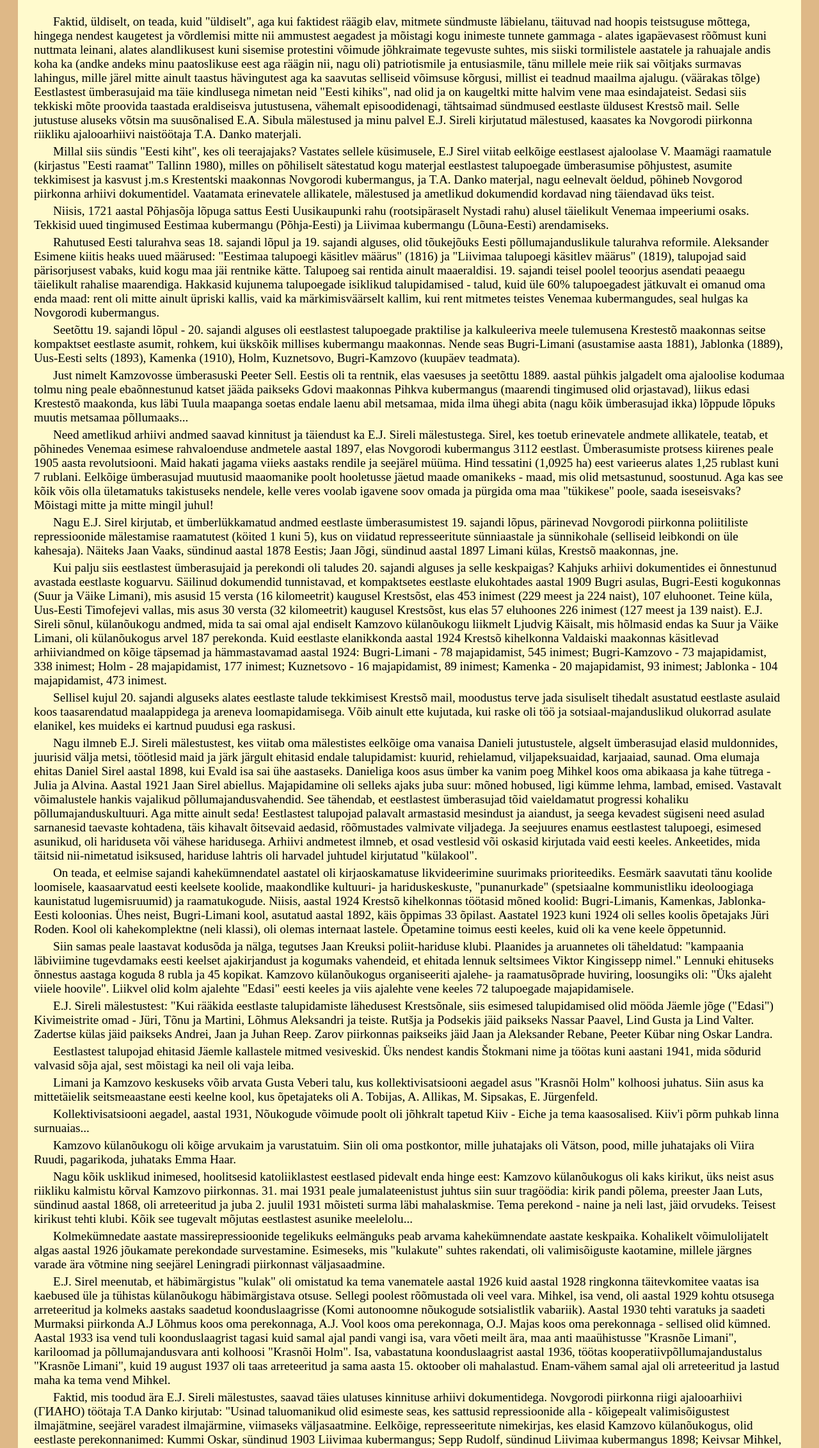
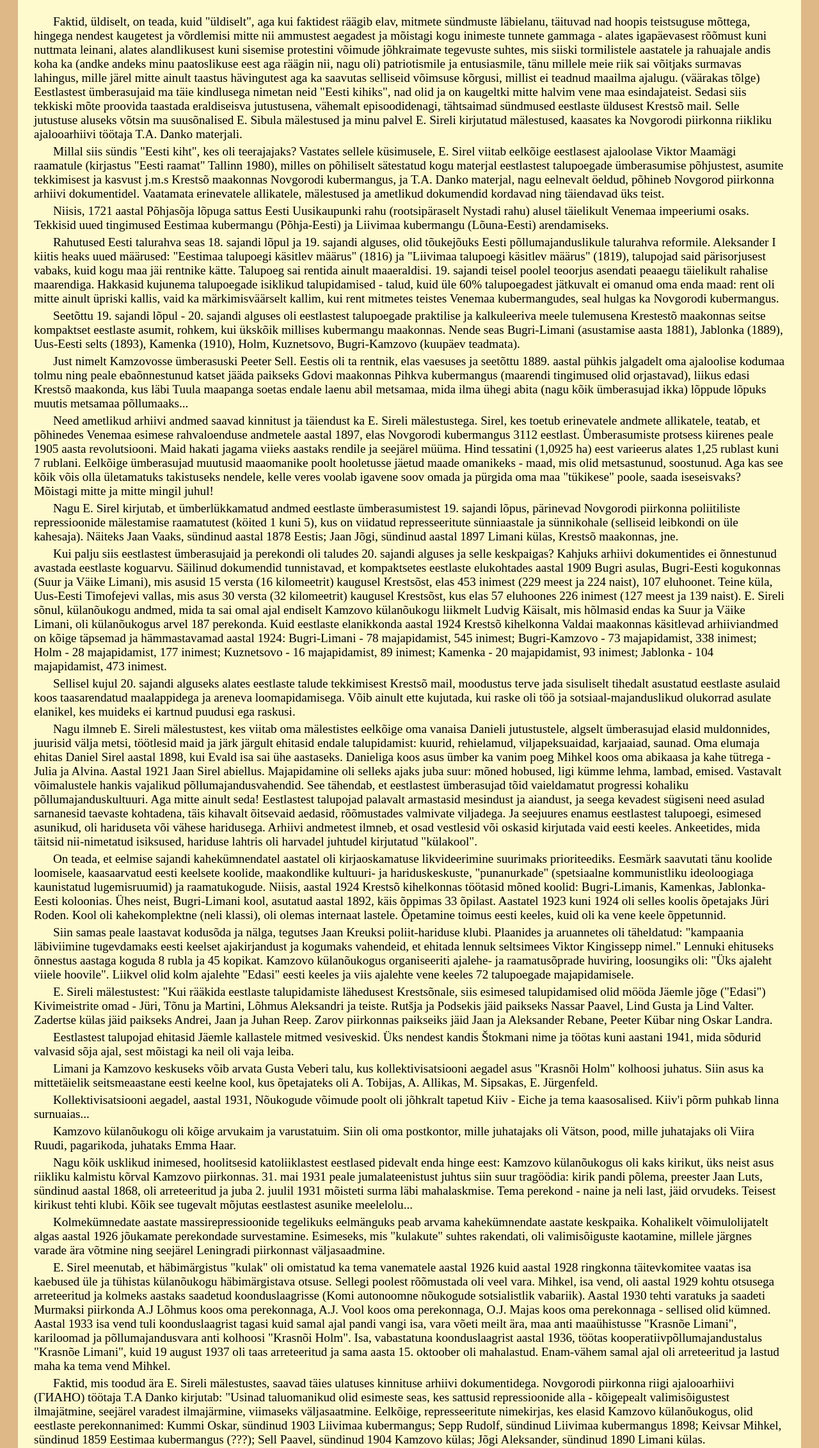
Before and after one commit to nata1993/krestso, a plain HTML site: page index.html in a window 1280 px wide. Shown: the part 522-2786 px from the top of the page at 64% size. Drawn offline with Linux system fonts and the light colour scheme.

Commit message:
Updates estonian translation.

```diff
--- a/index.html
+++ b/index.html
@@ -52,14 +52,14 @@
           maa esindajateist.
           Sedasi siis tekkiski mõte proovida taastada eraldiseisva jutustusena, vähemalt episoodidenagi, tähtsaimad sündmused
           eestlaste üldusest Krestsõ mail.
-          Selle jutustuse aluseks võtsin ma suusõnalised E.A. Sibula mälestused ja minu palvel E.J. Sireli kirjutatud
-          mälestused, kaasates ka Novgorodi piirkonna riikliku ajalooarhiivi naistöötaja T.A. Danko materjali.
+          Selle jutustuse aluseks võtsin ma suusõnalised E. Sibula mälestused ja minu palvel E. Sireli kirjutatud
+          mälestused, kaasates ka Novgorodi piirkonna riikliku ajalooarhiivi töötaja T.A. Danko materjali.
         </p>
         <p>
           Millal siis sündis "Eesti kiht", kes oli teerajajaks?
-          Vastates sellele küsimusele, E.J Sirel viitab eelkõige eestlasest ajaloolase V. Maamägi raamatule (kirjastus
+          Vastates sellele küsimusele, E. Sirel viitab eelkõige eestlasest ajaloolase Viktor Maamägi raamatule (kirjastus
           "Eesti raamat" Tallinn 1980), milles on põhiliselt sätestatud kogu materjal eestlastest talupoegade ümberasumise
-          põhjustest, asumite tekkimisest ja kasvust j.m.s Krestentski maakonnas Novgorodi kubermangus, ja T.A. Danko
+          põhjustest, asumite tekkimisest ja kasvust j.m.s Krestsõ maakonnas Novgorodi kubermangus, ja T.A. Danko
           materjal, nagu eelnevalt öeldud, põhineb Novgorod piirkonna arhiivi dokumentidel.
           Vaatamata erinevatele allikatele, mälestused ja ametlikud dokumendid kordavad ning täiendavad üks teist.
         </p>
@@ -71,7 +71,7 @@
         <p>
           Rahutused Eesti talurahva seas 18. sajandi lõpul ja 19. sajandi alguses, olid tõukejõuks Eesti põllumajanduslikule
           talurahva reformile.
-          Aleksander Esimene kiitis heaks uued määrused: "Eestimaa talupoegi käsitlev määrus" (1816) ja "Liivimaa talupoegi
+          Aleksander I kiitis heaks uued määrused: "Eestimaa talupoegi käsitlev määrus" (1816) ja "Liivimaa talupoegi
           käsitlev määrus" (1819), talupojad said pärisorjusest vabaks, kuid kogu maa jäi rentnike kätte.
           Talupoeg sai rentida ainult maaeraldisi.
           19. sajandi teisel poolel teoorjus asendati peaaegu täielikult rahalise maarendiga.
@@ -89,11 +89,11 @@
           Just nimelt Kamzovosse ümberasuski Peeter Sell.
           Eestis oli ta rentnik, elas vaesuses ja seetõttu 1889. aastal pühkis jalgadelt oma ajaloolise kodumaa tolmu ning
           peale ebaõnnestunud katset jääda paikseks Gdovi maakonnas Pihkva kubermangus (maarendi tingimused olid orjastavad),
-          liikus edasi Krestestõ maakonda, kus läbi Tuula maapanga soetas endale laenu abil metsamaa, mida ilma ühegi
+          liikus edasi Krestsõ maakonda, kus läbi Tuula maapanga soetas endale laenu abil metsamaa, mida ilma ühegi
           abita (nagu kõik ümberasujad ikka) lõppude lõpuks muutis metsamaa põllumaaks...
         </p>
         <p>
-          Need ametlikud arhiivi andmed saavad kinnitust ja täiendust ka E.J. Sireli mälestustega.
+          Need ametlikud arhiivi andmed saavad kinnitust ja täiendust ka E. Sireli mälestustega.
           Sirel, kes toetub erinevatele andmete allikatele, teatab, et põhinedes Venemaa esimese rahvaloenduse andmetele
           aastal 1897, elas Novgorodi kubermangus 3112 eestlast.
           Ümberasumiste protsess kiirenes peale 1905 aasta revolutsiooni.
@@ -104,11 +104,10 @@
           pürgida oma maa "tükikese" poole, saada iseseisvaks? Mõistagi mitte ja mitte mingil juhul!
         </p>
         <p>
-          Nagu E.J. Sirel kirjutab, et ümberlükkamatud andmed eestlaste ümberasumistest 19. sajandi lõpus, pärinevad
+          Nagu E. Sirel kirjutab, et ümberlükkamatud andmed eestlaste ümberasumistest 19. sajandi lõpus, pärinevad
           Novgorodi piirkonna poliitiliste repressioonide mälestamise raamatutest (köited 1 kuni 5), kus on viidatud
           represseeritute sünniaastale ja sünnikohale (selliseid leibkondi on üle kahesaja). Näiteks Jaan Vaaks, sündinud
-          aastal 1878 Eestis; Jaan Jõgi, sündinud aastal 1897
-          Limani külas, Krestsõ maakonnas, jne.
+          aastal 1878 Eestis; Jaan Jõgi, sündinud aastal 1897 Limani külas, Krestsõ maakonnas, jne.
         </p>
         <p>
           Kui palju siis eestlastest ümberasujaid ja perekondi oli taludes 20. sajandi alguses ja selle keskpaigas?
@@ -118,9 +117,9 @@
           (229 meest ja 224 naist), 107 eluhoonet.
           Teine küla, Uus-Eesti Timofejevi vallas, mis asus 30 versta (32 kilomeetrit) kaugusel Krestsõst, kus elas
           57 eluhoones 226 inimest (127 meest ja 139 naist).
-          E.J. Sireli sõnul, külanõukogu andmed, mida ta sai omal ajal endiselt Kamzovo külanõukogu liikmelt Ljudvig Käisalt,
+          E. Sireli sõnul, külanõukogu andmed, mida ta sai omal ajal endiselt Kamzovo külanõukogu liikmelt Ludvig Käisalt,
           mis hõlmasid endas ka Suur ja Väike Limani, oli külanõukogus arvel 187 perekonda.
-          Kuid eestlaste elanikkonda aastal 1924 Krestsõ kihelkonna Valdaiski maakonnas käsitlevad arhiiviandmed on
+          Kuid eestlaste elanikkonda aastal 1924 Krestsõ kihelkonna Valdai maakonnas käsitlevad arhiiviandmed on
           kõige täpsemad ja hämmastavamad aastal 1924: Bugri-Limani - 78 majapidamist, 545 inimest; Bugri-Kamzovo -
           73 majapidamist, 338 inimest; Holm - 28 majapidamist, 177 inimest; Kuznetsovo - 16 majapidamist, 89 inimest;
           Kamenka - 20 majapidamist, 93 inimest; Jablonka - 104 majapidamist, 473 inimest.
@@ -132,7 +131,7 @@
           ei kartnud puudusi ega raskusi.
         </p>
         <p>
-          Nagu ilmneb E.J. Sireli mälestustest, kes viitab oma mälestistes eelkõige oma vanaisa Danieli jutustustele,
+          Nagu ilmneb E. Sireli mälestustest, kes viitab oma mälestistes eelkõige oma vanaisa Danieli jutustustele,
           algselt ümberasujad elasid muldonnides, juurisid välja metsi, töötlesid maid ja järk järgult ehitasid endale
           talupidamist: kuurid, rehielamud, viljapeksuaidad, karjaaiad, saunad.
           Oma elumaja ehitas Daniel Sirel aastal 1898, kui Evald isa sai ühe aastaseks.
@@ -169,7 +168,7 @@
           Liikvel olid kolm ajalehte "Edasi" eesti keeles ja viis ajalehte vene keeles 72 talupoegade majapidamisele.
         </p>
         <p>
-          E.J. Sireli mälestustest: "Kui rääkida eestlaste talupidamiste lähedusest Krestsõnale, siis esimesed talupidamised
+          E. Sireli mälestustest: "Kui rääkida eestlaste talupidamiste lähedusest Krestsõnale, siis esimesed talupidamised
           olid mööda Jäemle jõge ("Edasi") Kivimeistrite omad - Jüri, Tõnu ja Martini, Lõhmus Aleksandri ja teiste.
           Rutšja ja Podsekis jäid paikseks Nassar Paavel, Lind Gusta ja Lind Valter.
           Zadertse külas jäid paikseks Andrei, Jaan ja Juhan Reep.
@@ -212,7 +211,7 @@
           ning seejärel Leningradi piirkonnast väljasaadmine.
         </p>
         <p>
-          E.J. Sirel meenutab, et häbimärgistus "kulak" oli omistatud ka tema vanematele aastal 1926 kuid aastal 1928
+          E. Sirel meenutab, et häbimärgistus "kulak" oli omistatud ka tema vanematele aastal 1926 kuid aastal 1928
           ringkonna täitevkomitee vaatas isa kaebused üle ja tühistas külanõukogu häbimärgistava otsuse.
           Sellegi poolest rõõmustada oli veel vara.
           Mihkel, isa vend, oli aastal 1929 kohtu otsusega arreteeritud ja kolmeks aastaks saadetud koonduslaagrisse
@@ -226,7 +225,7 @@
           Enam-vähem samal ajal oli arreteeritud ja lastud maha ka tema vend Mihkel.
         </p>
         <p>
-          Faktid, mis toodud ära E.J. Sireli mälestustes, saavad täies ulatuses kinnituse arhiivi dokumentidega.
+          Faktid, mis toodud ära E. Sireli mälestustes, saavad täies ulatuses kinnituse arhiivi dokumentidega.
           Novgorodi piirkonna riigi ajalooarhiivi (ГИАНО) töötaja T.A Danko kirjutab:
           "Usinad taluomanikud olid esimeste seas, kes sattusid repressioonide alla -
           kõigepealt valimisõigustest ilmajätmine, seejärel varadest ilmajärmine, viimaseks väljasaatmine.
@@ -264,7 +263,7 @@
         <p>
           Peale "massipuhastust" meessoost eestlastest elanikkonna seas, hakkas veerema repressiivsete meetmete teine
           laine, mis oli suunatud nende meeste perede suhtes.
-          E.J. Sirel meenutab, et mai kuu lõpus aastal 1940 külanõukogu korralduse alusel oli nende elamine lammutatud,
+          E. Sirel meenutab, et mai kuu lõpus aastal 1940 külanõukogu korralduse alusel oli nende elamine lammutatud,
           elada tuli kuuris, toitu valmistada lageda taeva all elamu hävingust järgijäänud ahju ja pliidi peal.
           Nende pere päästis NKVD käskkirjas olev punkt, mis mainis, et rasedaid ja rinnagatoitvaid abikaasasid ei pandud
           vanglasse.
```
